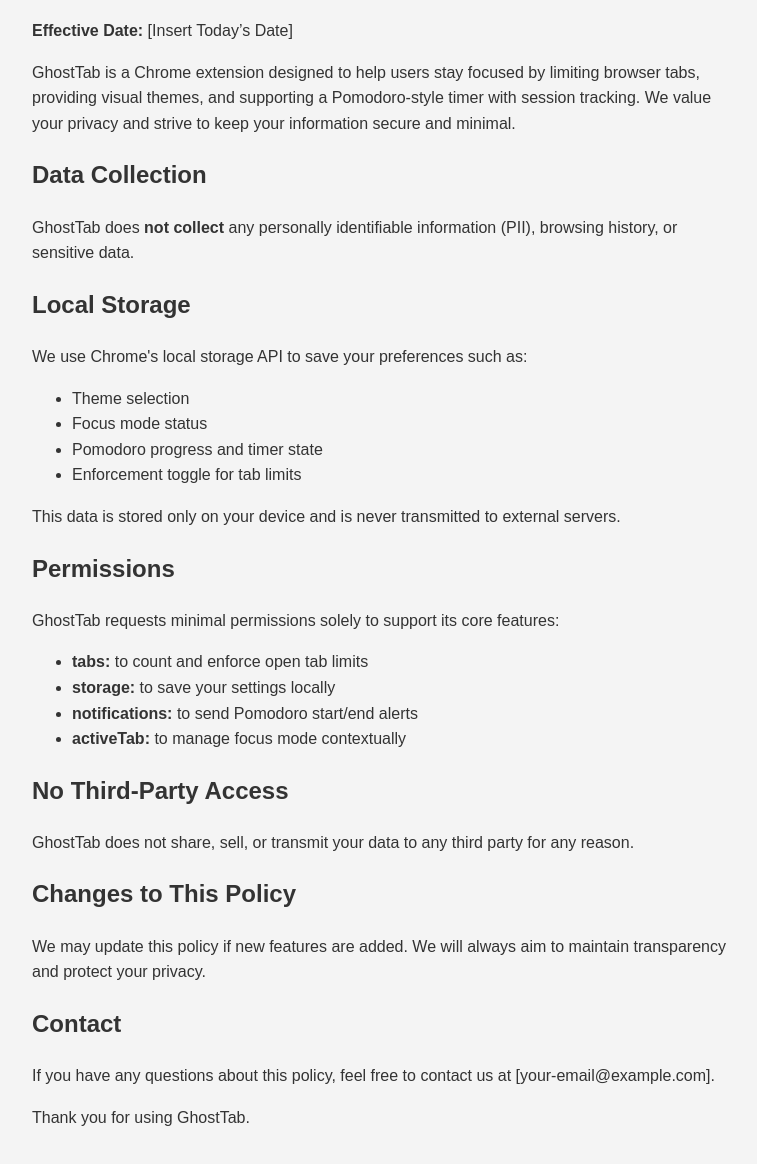
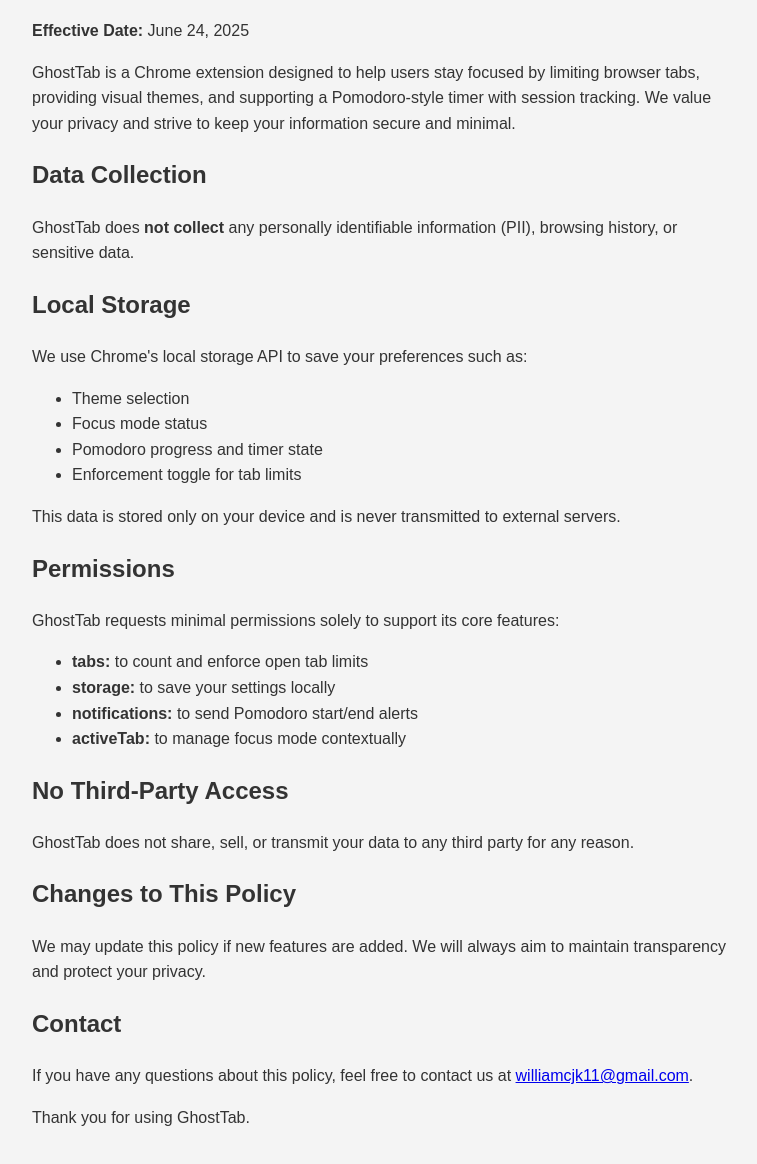
Before and after one commit to willckim/ghosttab-policy, a plain HTML site: page index.html in a window 1280 px wide. Shown: the part 116-1280 px from the top of the page, without its empty margins (8-765 px from the left). Drawn offline with Linux system fonts and the light colour scheme.

Commit message:
Update index.html

```diff
--- a/index.html
+++ b/index.html
@@ -22,7 +22,7 @@
 </head>
 <body>
   <h1>GhostTab Privacy Policy</h1>
-  <p><strong>Effective Date:</strong> [Insert Today’s Date]</p>
+  <p><strong>Effective Date:</strong> June 24, 2025</p>
 
   <p>GhostTab is a Chrome extension designed to help users stay focused by limiting browser tabs, providing visual themes, and supporting a Pomodoro-style timer with session tracking. We value your privacy and strive to keep your information secure and minimal.</p>
 
@@ -55,7 +55,7 @@
   <p>We may update this policy if new features are added. We will always aim to maintain transparency and protect your privacy.</p>
 
   <h2>Contact</h2>
-  <p>If you have any questions about this policy, feel free to contact us at [your-email@example.com].</p>
+  <p>If you have any questions about this policy, feel free to contact us at <a href="mailto:williamcjk11@gmail.com">williamcjk11@gmail.com</a>.</p>
 
   <p>Thank you for using GhostTab.</p>
 </body>
```
